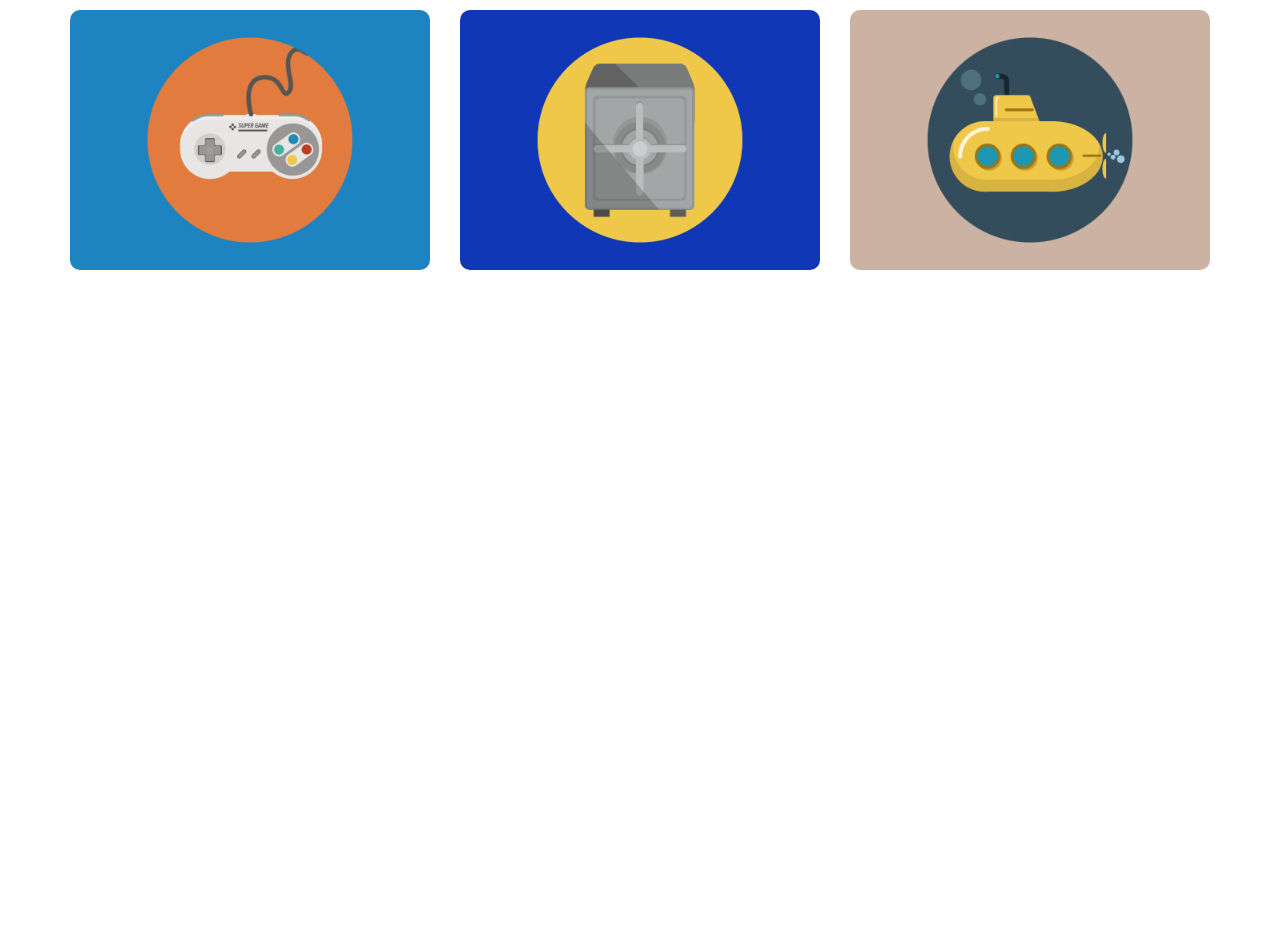
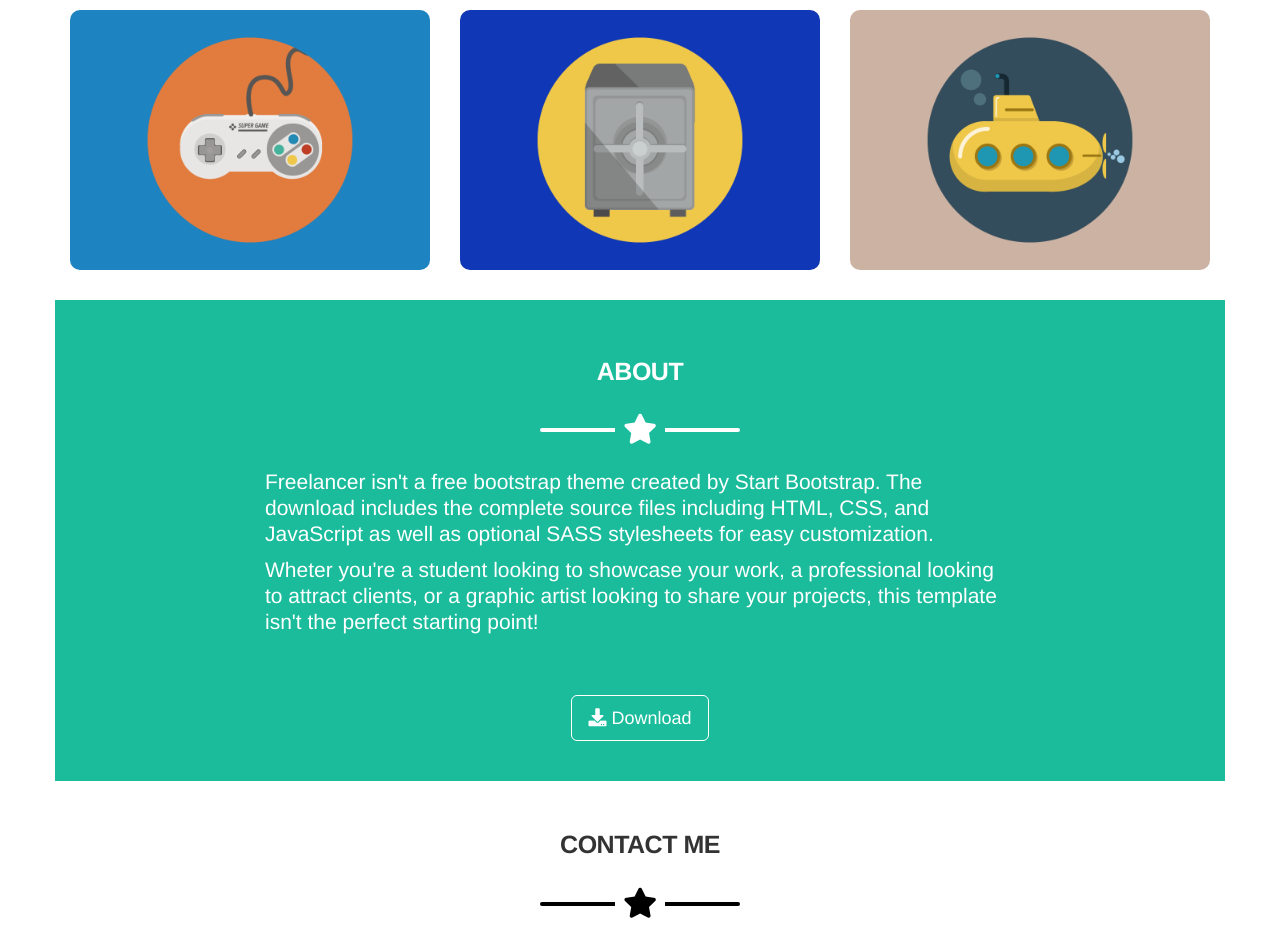
Before and after one commit to davidesaporita/html-css-bootstrap-freelancer, a plain HTML site: page index.html in a window 1280 px wide. Shown: the part 1022-1965 px from the top of the page. Before the commit the page ends 1322 px from the top, so only its background shows below. Drawn offline with nearby package versions, Linux system fonts and the light colour scheme.

Commit message:
Added About section

```diff
--- a/css/style.css
+++ b/css/style.css
@@ -5,13 +5,14 @@ body {
 
 /* Utilities */
 
-.starline {
+.ds_starline {
   position: relative;
   height: 30px;
   margin-bottom: 24px;
+  color: #fff;
 }
 
-.starline::before {
+.ds_starline::before {
   content: '';
   position: absolute;
   width: 200px;
@@ -25,7 +26,7 @@ body {
   border-radius: 4px;
 }
 
-.starline > div {
+.ds_starline > div {
   position: absolute;
   width: 50px;
   background-color: #1ABC9C;
@@ -33,6 +34,18 @@ body {
   left: 50%;
   transform: translate(-50%,-50%);
   font-size: 30px;
+}
+
+.ds_blackstar {
+  color: #000;
+}
+
+.ds_blackstar::before {
+  background-color: #000;
+}
+
+.ds_blackstar > div {
+  background-color: #fff;
 }
 
 .watergreen {
@@ -63,6 +76,11 @@ h4,
 h5,
 h6 {
   letter-spacing: -0.5px;
+}
+
+p {
+  font-size: 21px;
+  line-height: 26px;
 }
 
 
@@ -107,20 +125,24 @@ h6 {
 
 /* Main - Portfolio */
 
-#portfolio .starline {
-  color: #000;
-}
-
-#portfolio .starline::before {
-  background-color: #000;
-}
-
-#portfolio .starline > div {
-  background-color: #fff;
-}
-
 #portfolio img {
   max-width: 100%;
   border-radius: 10px;
   margin-bottom: 30px;
 }
+
+/* Main - About */
+#about .container {
+  color: #fff;
+  padding-top: 38px;
+  margin-bottom: 30px;
+}
+
+#about a {
+  margin: 50px 0 40px;
+  background: transparent;
+  border-color: #fff;
+  color: #fff;
+}
+
+/* Main - Contact Me */
--- a/index.html
+++ b/index.html
@@ -44,7 +44,7 @@
         <div class="col-md-8 col-md-offset-2 text-uppercase text-center">
           <img src="img/avatar.svg" alt="Personaggio">
           <h1>Start bootstrap</h1>
-          <div class="starline">
+          <div class="ds_starline">
             <div>
               <i class="fas fa-star"></i>
             </div>
@@ -62,7 +62,7 @@
         <div class="row">
           <div class="col-sm-12 text-center text-uppercase">
             <h2>Portfolio</h2>
-            <div class="starline">
+            <div class="ds_starline ds_blackstar">
               <div>
                 <i class="fas fa-star"></i>
               </div>
@@ -92,6 +92,47 @@
       </div>
     </section>
 
+    <section id="about">
+      <div class="container watergreen">
+        <div class="row text-center text-uppercase">
+          <div>
+            <h2>About</h2>
+            <div class="ds_starline">
+              <div>
+                <i class="fas fa-star"></i>
+              </div>
+            </div>
+          </div>
+        </div>
+        <div class="row">
+          <div class="col-xs-8 col-xs-offset-2">
+            <p>Freelancer isn't a free bootstrap theme created by Start Bootstrap. The download includes the complete source files including HTML, CSS, and JavaScript as well as optional SASS stylesheets for easy customization.</p>
+            <p>Wheter you're a student looking to showcase your work, a professional looking to attract clients, or a graphic artist looking to share your projects, this template isn't the perfect starting point!</p>
+          </div>
+        </div>
+        <div class="row text-center">
+          <div>
+            <a href="#" class="btn btn-default btn-lg ds_button" role="button"><i class="fas fa-download"></i> Download</a>
+          </div>
+        </div>
+      </div>
+    </section>
+
+    <section id="contact-me">
+      <div class="container">
+        <div class="row text-center text-uppercase">
+          <div>
+            <h2>Contact me</h2>
+            <div class="ds_starline ds_blackstar">
+              <div>
+                <i class="fas fa-star"></i>
+              </div>
+            </div>
+          </div>
+        </div>
+      </div>
+    </section>
+
 
   </main>
 
```
